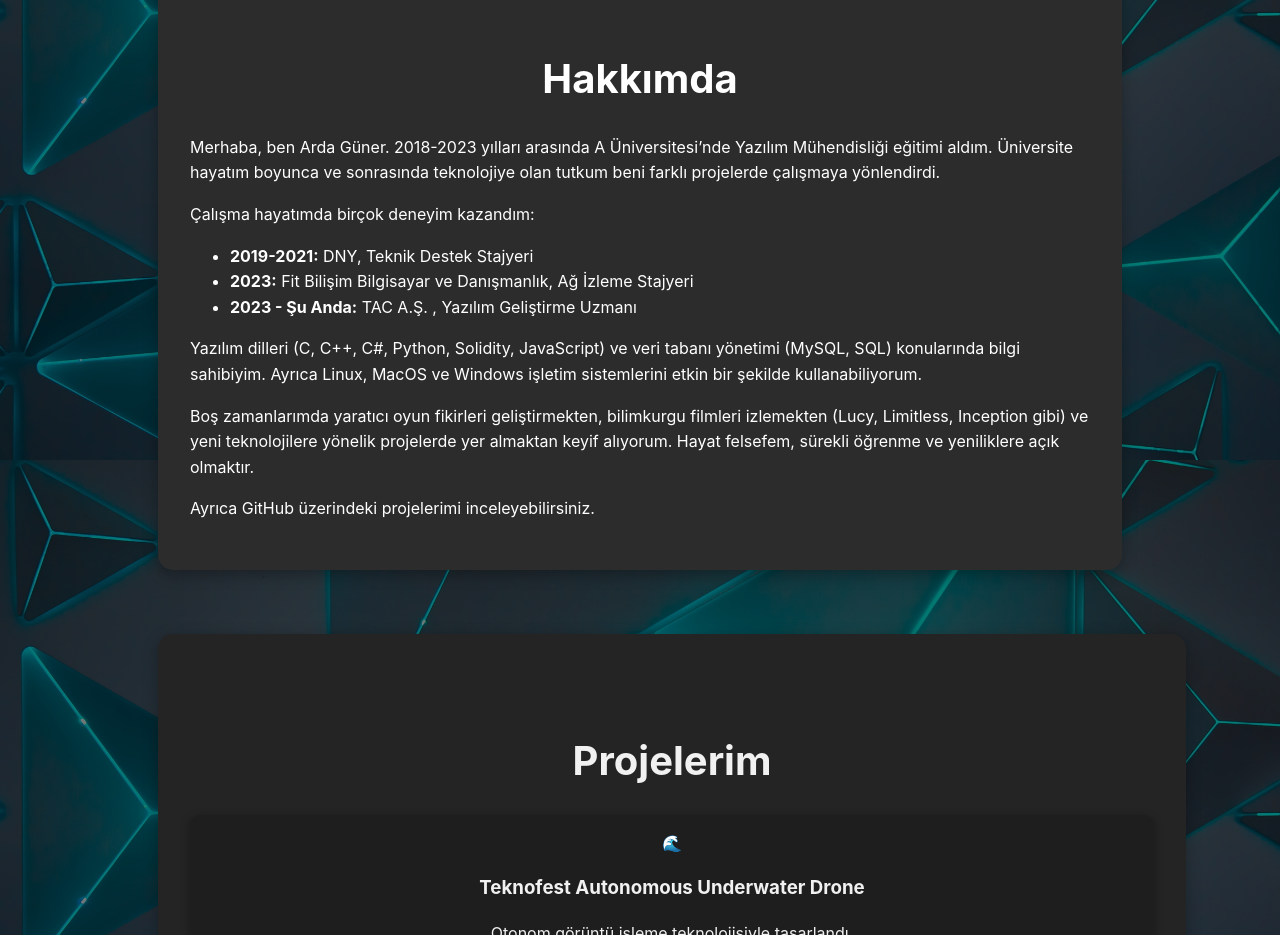
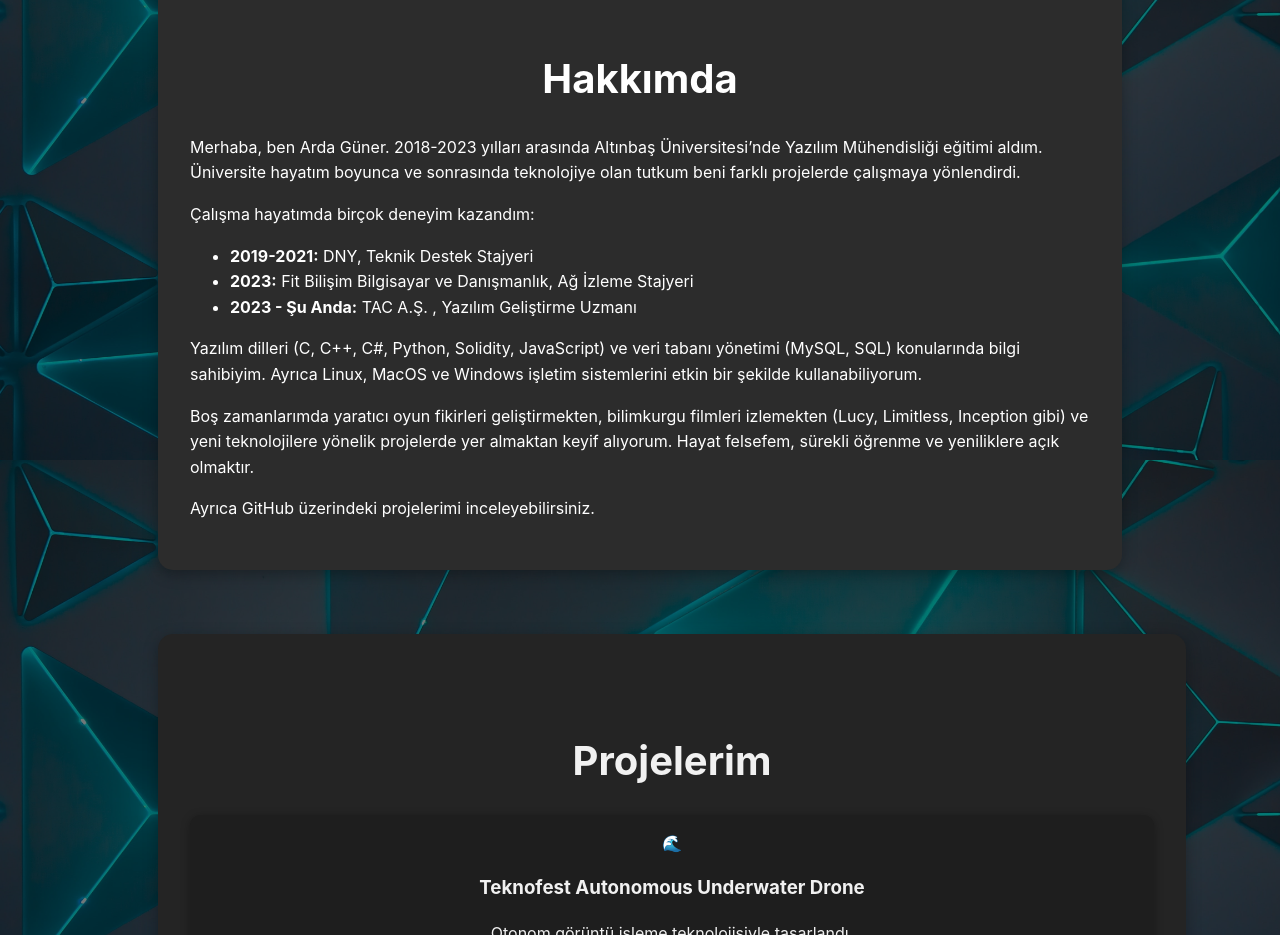
Before and after one commit to Ardeko/ardaguner.com, a React (Vite) app in the folder ardo/: page / in a window 1280 px wide. Shown: the part 1140-2075 px from the top of the page. Built offline with nearby package versions, Linux system fonts and the light colour scheme.

Commit message:
lastversionv1

```diff
--- a/ardo/src/App.jsx
+++ b/ardo/src/App.jsx
@@ -79,7 +79,7 @@
       <section id="about" className="about-container">
         <h2>Hakkımda</h2>
         <p>
-          Merhaba, ben Arda Güner. 2018-2023 yılları arasında A Üniversitesi’nde
+          Merhaba, ben Arda Güner. 2018-2023 yılları arasında Altınbaş Üniversitesi’nde
           Yazılım Mühendisliği eğitimi aldım. Üniversite hayatım boyunca ve sonrasında
           teknolojiye olan tutkum beni farklı projelerde çalışmaya yönlendirdi.
         </p>
```
